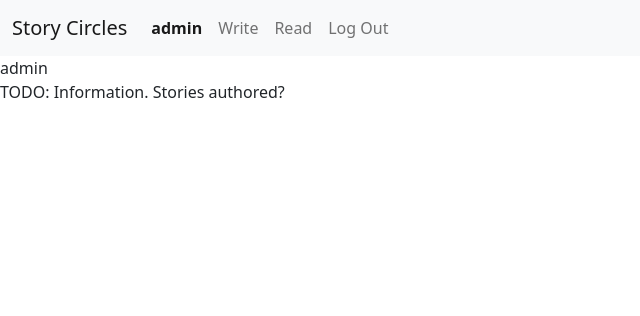
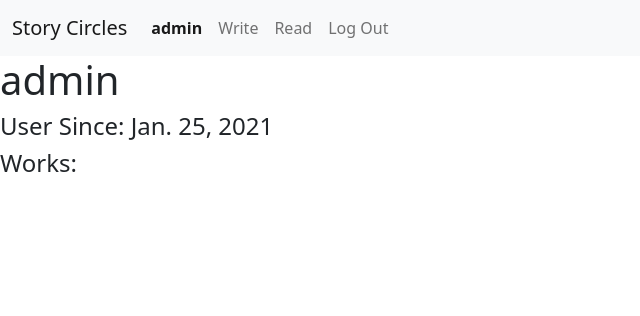
Before and after one commit to NickLowery/StoryCircles, a Django app: page /circle/user/3 in a window 1280 px wide. Shown: the top 316 px of the page, without its empty margins (0-640 px from the left). Run offline with Django 3.2, Linux system fonts and the light colour scheme; a user stored in the database is signed in; data comes from the database, SQL or seed files in the repository; both versions use the stored data as it was after the commit.

Commit message:
User since date and works links on user detail page

```diff
--- a/circle/models.py
+++ b/circle/models.py
@@ -6,6 +6,7 @@ from django.db.models import F
 import datetime
 
 class User(AbstractUser):
+    user_since = models.DateTimeField(blank=False, auto_now_add=True)
     liked_stories = models.ManyToManyField(
         "Story",
         related_name="liked_by",
--- a/circle/templates/circle/user_detail.html
+++ b/circle/templates/circle/user_detail.html
@@ -2,10 +2,19 @@
 {% load static %}
 
 {% block body %}
-<div id=data-div data-isthisme="{% if detail_user.username == user.username %}true{% else %}false{% endif %}">
+<div id=data-div data-isthisme="{% if detail_user.username == user.username %}true{% else %}false{% endif %}"></div>
 
-{{ detail_user.username }}<br>
-TODO: Information. Stories authored?
+<h1>{{ detail_user.username }}</h1>
+<h4>User Since: {{ detail_user.user_since.date }}</h4>
+<h4>Works:</h4>
+<ul>
+    {% for story in detail_user.works.all %}
+        <li>
+            <a href="{{ story.get_absolute_url }}">{{ story.title }}</a>
+        </li>
+    {% endfor %}
+</ul>
+
 {% endblock %}
 {% block script %}
     <script src="{% static 'circle/user_detail.js' %}"></script>
```
Also changed, not shown: db.sqlite3.
